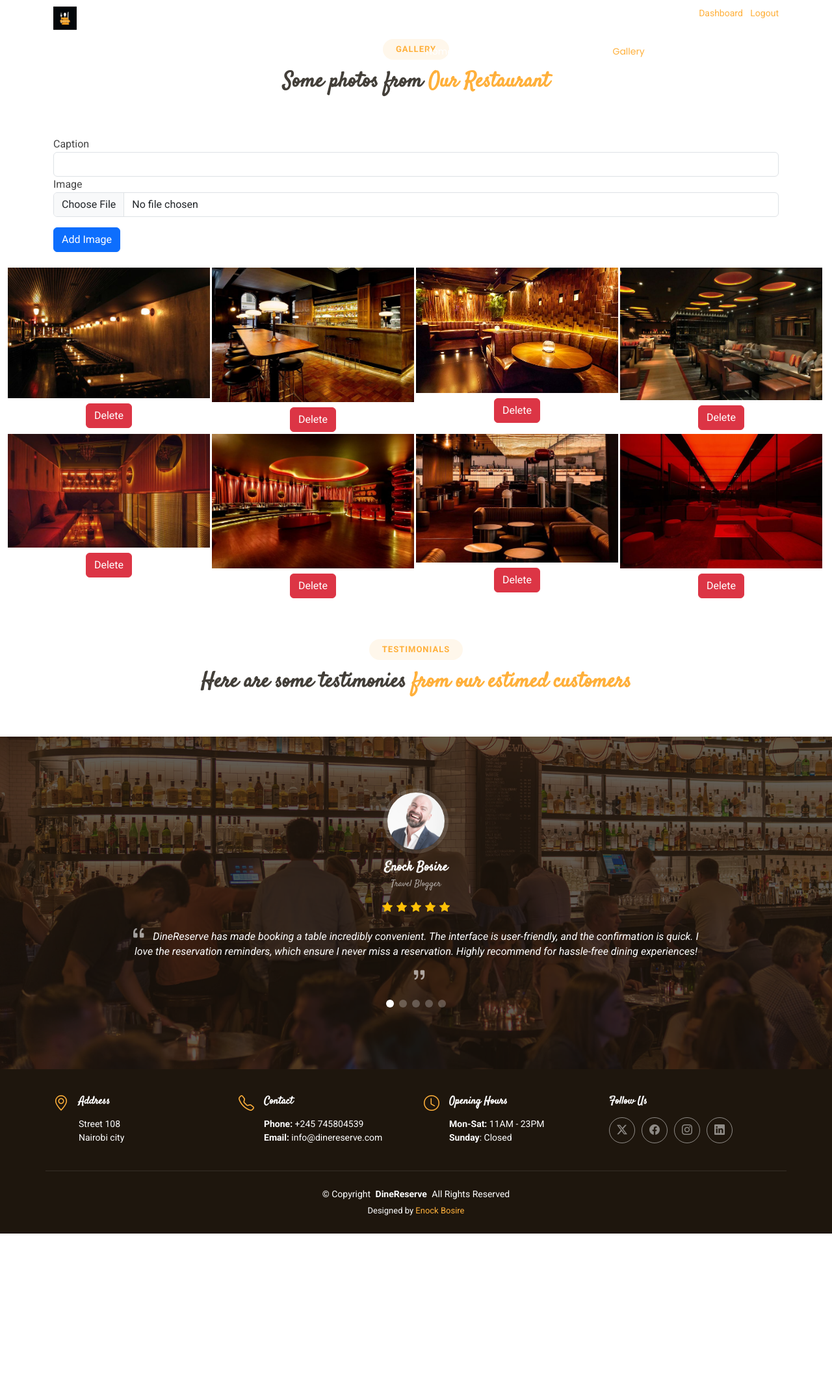
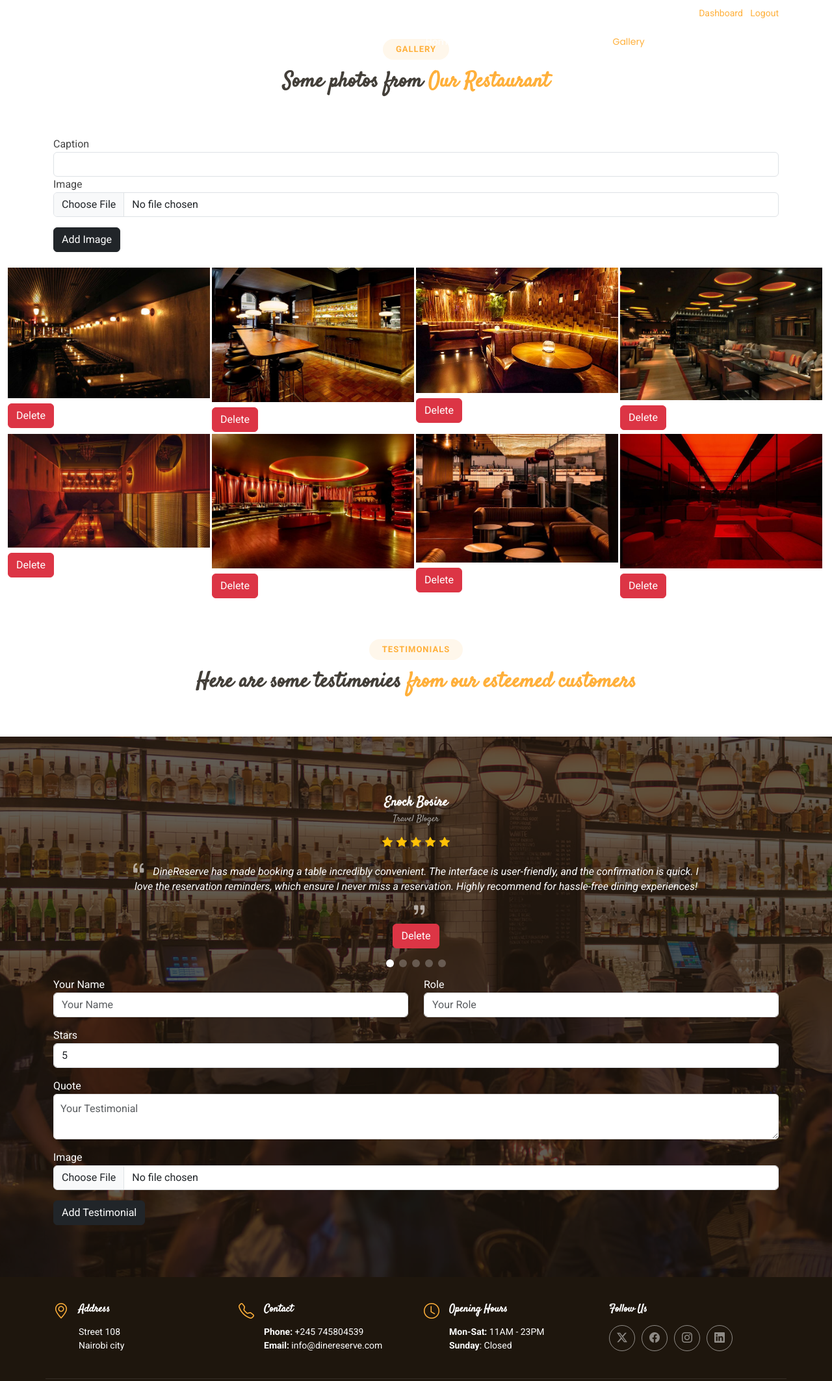
Before and after one commit to Lervez5/DineReserve, a Django app: page /gallery/ in a window 1280 px wide. Shown: the top 2126 px of the page at 65% size. Before the commit the page ends 1899 px from the top, so only its background shows below. Run offline with Django 5.2, Linux system fonts and the light colour scheme; a user stored in the database is signed in; data comes from the database, SQL or seed files in the repository; both versions use the stored data as it was after the commit; parts of the project's set-up code (start-up, migrations or seed data) failed here and were passed over; some libraries are stand-ins or nearby versions.

Commit message:
Few changes

```diff
--- a/del_app/admin.py
+++ b/del_app/admin.py
@@ -1,8 +1,9 @@
 from django.contrib import admin
-from .models import contacts,booking,MenuItem,Gallery
+from .models import contacts,booking,MenuItem,Gallery,Testimonial
 
 # Register your models here.
 admin.site.register(contacts)
 admin.site.register(booking)
 admin.site.register(MenuItem)
 admin.site.register(Gallery)
+admin.site.register(Testimonial)
--- a/del_app/views.py
+++ b/del_app/views.py
@@ -6,7 +6,7 @@ from del_app.credentials import LipanaMpesaPpassword, MpesaAccessToken
 from django.contrib import messages
 from django.shortcuts import render, redirect, get_object_or_404
 from django.contrib.auth.decorators import login_required
-from .models import contacts, booking, MenuItem, Gallery
+from .models import contacts, booking, MenuItem, Gallery ,Testimonial
 
 def home(request):
     """ This is for the home_page """
@@ -71,7 +71,7 @@ def events(request):
     return render(request, 'events.html')
 
 def gallery(request):
-    """ This is for the gallery view """
+    """ This is for the gallery and testimonials view """
     if request.method == 'POST':
         if 'add_image' in request.POST:
             image = request.FILES.get('image')
@@ -90,10 +90,32 @@ def gallery(request):
             messages.success(request, "Image deleted successfully!")
             return redirect('del_app:gallery')
 
+        if 'add_testimonial' in request.POST:
+            name = request.POST.get('name')
+            role = request.POST.get('role')
+            stars = request.POST.get('stars')
+            quote = request.POST.get('quote')
+            image = request.FILES.get('image')
+            if name and quote:  # Ensure required fields are provided
+                Testimonial.objects.create(name=name, role=role, stars=stars, quote=quote, image=image)
+                messages.success(request, "Testimonial added successfully!")
+            else:
+                messages.error(request, "Please provide the required fields.")
+            return redirect('del_app:gallery')
+
+        if 'delete_testimonial' in request.POST:
+            testimonial_id = request.POST.get('testimonial_id')
+            testimonial = get_object_or_404(Testimonial, id=testimonial_id)
+            testimonial.delete()
+            messages.success(request, "Testimonial deleted successfully!")
+            return redirect('del_app:gallery')
+
     images = Gallery.objects.exclude(image='')
+    testimonials = Testimonial.objects.all()
 
     context = {
         'images': images,
+        'testimonials': testimonials,
     }
     return render(request, 'gallery.html', context)
 
--- a/templates/gallery.html
+++ b/templates/gallery.html
@@ -33,7 +33,7 @@
                     <label for="image">Image</label>
                     <input type="file" name="image" id="image" class="form-control">
                 </div>
-                <button type="submit" name="add_image" class="btn btn-primary mt-3">Add Image</button>
+                <button type="submit" name="add_image" class="btn btn-dark mt-3">Add Image</button>
             </form>
         </div>
         <!-- End Add Image Form -->
@@ -50,7 +50,7 @@
                         </a>
                         {% endif %}
                         {% if user.is_authenticated and user.is_superuser %}
-                        <div class="text-center mt-2">
+                        <div class="text-start mt-2">
                             <form action="" method="post" style="display:inline;" onsubmit="return confirm('Are you sure you want to delete this image?');">
                                 {% csrf_token %}
                                 <input type="hidden" name="image_id" value="{{ image.id }}">
@@ -66,20 +66,20 @@
         <!-- End Gallery Images -->
 
     </section>
-    <!-- /Gallery Section -->
+    <!-- /End of Gallery Section -->
+
+    <!-- Testimonials section start -->
     <!-- Section Title -->
     <div class="container section-title" data-aos="fade-up">
         <h2>Testimonials</h2>
-          <div><span>Here are some testimonies </span> <span class="description-title">from our estimed customers</span></div>
+        <div><span>Here are some testimonies </span> <span class="description-title">from our esteemed customers</span></div>
     </div><!-- End Section Title -->
 
     <!-- Testimonials Section -->
     <section id="testimonials" class="testimonials section dark-background">
-
         <img src="assets/img/testimonials-bg.jpg" class="testimonials-bg" alt="">
 
         <div class="container" data-aos="fade-up" data-aos-delay="100">
-
             <div class="swiper init-swiper">
                 <script type="application/json" class="swiper-config">
                 {
@@ -97,131 +97,72 @@
                 }
                 </script>
                 <div class="swiper-wrapper">
-
+                    {% for testimonial in testimonials %}
                     <div class="swiper-slide">
                         <div class="testimonial-item">
-                <img src="assets/img/testimonials/testimonials-1.jpg" class="testimonial-img" alt="">
-                <h3>Enock Bosire</h3>
-                <h4>Travel Blogger</h4>
+                            {% if testimonial.image %}
+                            <img src="{{ testimonial.image.url }}" class="testimonial-img" alt="{{ testimonial.name }}">
+                            {% endif %}
+                            <h3>{{ testimonial.name }}</h3>
+                            <h4>{{ testimonial.role }}</h4>
                             <div class="stars">
+                                {% for i in "12345"|slice:":testimonial.stars" %}
                                 <i class="bi bi-star-fill"></i>
-                  <i class="bi bi-star-fill"></i>
-                  <i class="bi bi-star-fill"></i>
-                  <i class="bi bi-star-fill"></i>
-                  <i class="bi bi-star-fill"></i>
+                                {% endfor %}
                             </div>
                             <p>
                                 <i class="bi bi-quote quote-icon-left"></i>
-                  <span>DineReserve has made booking a table incredibly convenient. The interface is user-friendly,
-                    and the confirmation is quick. I love the reservation reminders, which ensure I never miss a
-                    reservation. Highly recommend for hassle-free dining experiences!
-                  </span>
+                                <span>{{ testimonial.quote }}</span>
                                 <i class="bi bi-quote quote-icon-right"></i>
                             </p>
+                            {% if user.is_authenticated and user.is_superuser %}
+                            <div class="text-center mt-2">
+                                <form action="" method="post" style="display:inline;" onsubmit="return confirm('Are you sure you want to delete this testimonial?');">
+                                    {% csrf_token %}
+                                    <input type="hidden" name="testimonial_id" value="{{ testimonial.id }}">
+                                    <button type="submit" name="delete_testimonial" class="btn btn-danger">Delete</button>
+                                </form>
+                            </div>
+                            {% endif %}
                         </div>
                     </div>
-          <!-- End testimonial item -->
-
-            <div class="swiper-slide">
-              <div class="testimonial-item">
-                <img src="assets/img/testimonials/testimonials-2.jpg" class="testimonial-img" alt="">
-                <h3>Brendah Khalenya</h3>
-                <h4>Event Planner</h4>
-                <div class="stars">
-                  <i class="bi bi-star-fill"></i>
-                  <i class="bi bi-star-fill"></i>
-                  <i class="bi bi-star-fill"></i>
-                  <i class="bi bi-star-fill"></i>
-                  <i class="bi bi-star-fill"></i>
-                </div>
-                <p>
-                  <i class="bi bi-quote quote-icon-left"></i>
-                  <span>DineReserve offers exceptional service every time. The real-time availability and instant confirmations give
-                    me peace of mind. Whether it's a last-minute booking or planning ahead, I can always count on DineReserve to
-                    deliver. Truly a valuable tool for dining out!
-                  </span>
-                  <i class="bi bi-quote quote-icon-right"></i>
-                </p>
-              </div>
-            </div>
-          <!-- End testimonial item -->
-
-            <div class="swiper-slide">
-              <div class="testimonial-item">
-                <img src="assets/img/testimonials/testimonials-3.jpg" class="testimonial-img" alt="">
-                <h3>Carino karen </h3>
-                <h4>Lifestyle Blogger</h4>
-                <div class="stars">
-                  <i class="bi bi-star-fill"></i>
-                  <i class="bi bi-star-fill"></i>
-                  <i class="bi bi-star-fill"></i>
-                  <i class="bi bi-star-fill"></i>
-                  <i class="bi bi-star-fill"></i>
-                </div>
-                <p>
-                  <i class="bi bi-quote quote-icon-left"></i>
-                  <span>DineReserve has been a game-changer for me. The reservation process is quick and straightforward,
-                    and I love being able to read reviews before booking. The special offers and reservation reminders
-                    make dining out so much more enjoyable. Highly recommend!
-                  </span>
-                  <i class="bi bi-quote quote-icon-right"></i>
-                </p>
-              </div>
-            </div>
-          <!-- End testimonial item -->
-
-            <div class="swiper-slide">
-              <div class="testimonial-item">
-                <img src="assets/img/testimonials/testimonials-4.jpg" class="testimonial-img" alt="">
-                <h3>Ian Dancan</h3>
-                <h4>Business Executive</h4>
-                <div class="stars">
-                  <i class="bi bi-star-fill"></i>
-                  <i class="bi bi-star-fill"></i>
-                  <i class="bi bi-star-fill"></i>
-                  <i class="bi bi-star-fill"></i>
-                  <i class="bi bi-star-fill"></i>
-                </div>
-                <p>
-                  <i class="bi bi-quote quote-icon-left"></i>
-                  <span>As someone who dines out frequently, DineReserve is my go-to for reservations. The app is intuitive, and I
-                    appreciate the loyalty program which rewards me for dining out. DineReserve has certainly enhanced my dining
-                    experiences with its efficient service.
-                  </span>
-                  <i class="bi bi-quote quote-icon-right"></i>
-                </p>
-              </div>
-            </div><!-- End testimonial item -->
-
-            <div class="swiper-slide">
-              <div class="testimonial-item">
-                <img src="assets/img/testimonials/testimonials-5.jpg" class="testimonial-img" alt="">
-                <h3>Elikanah Bosire</h3>
-                <h4>Food Critic</h4>
-                <div class="stars">
-                  <i class="bi bi-star-fill"></i>
-                  <i class="bi bi-star-fill"></i>
-                  <i class="bi bi-star-fill"></i>
-                  <i class="bi bi-star-fill"></i>
-                  <i class="bi bi-star-fill"></i>
-                </div>
-                <p>
-                  <i class="bi bi-quote quote-icon-left"></i>
-                  <span>Planning nights out has become so much easier with DineReserve. The seamless process, along with the ability
-                    to read restaurant reviews, makes choosing a place effortless. I've discovered several great new spots through
-                    this platform. Five stars all the way!
-                  </span>
-                  <i class="bi bi-quote quote-icon-right"></i>
-                </p>
-              </div>
-            </div>
-          <!-- End testimonial item -->
+                    {% endfor %}
                 </div>
                 <div class="swiper-pagination"></div>
             </div>
-
         </div>
 
+        {% if user.is_authenticated and user.is_superuser %}
+        <!-- Add Testimonial Form -->
+        <div class="container" data-aos="fade-up" data-aos-delay="100">
+            <div class="row">
+                <div class="col-md-6 form-group">
+                    <label for="name">Your Name</label>
+                    <input type="text" name="name" class="form-control" id="name" placeholder="Your Name" required="">
+                </div>
+                <div class="col-md-6 form-group mt-3 mt-md-0">
+                    <label for="role">Role</label>
+                    <input type="text" name="role" class="form-control" id="role" placeholder="Your Role" required="">
+                </div>
+            </div>
+            <div class="form-group mt-3">
+                <label for="stars">Stars</label>
+                <input type="number" name="stars" class="form-control" id="stars" min="1" max="5" value="5" required="">
+            </div>
+            <div class="form-group mt-3">
+                <label for="quote">Quote</label>
+                <textarea name="quote" class="form-control" id="quote" placeholder="Your Testimonial" required="" style="border: 1px solid #ddd; padding: 10px; border-radius: 5px;"></textarea>
+            </div>
+            <div class="form-group mt-3">
+                <label for="image">Image</label>
+                <input type="file" name="image" class="form-control" id="image" required="">
+            </div>
+            <div class="text-start mt-3">
+                <button type="submit" name="add_testimonial" class="btn btn-dark">Add Testimonial</button>
+            </div>
+        </div>
+        <!-- End Add Testimonial Form -->
+        {% endif %}
     </section>
     <!-- /Testimonials Section -->
 
--- a/templates/header.html
+++ b/templates/header.html
@@ -5,7 +5,7 @@
     <div class="container d-flex justify-content-between">
       <div class="logo d-flex align-items-center">
         <a href="{% url 'del_app:home' %}">
-          <img src="{% static 'assets/img/Logo.jpeg' %}" alt="Logo" class="topbar-logo">
+          {% comment %} <img src="{% static 'assets/img/Logo.jpeg' %}" alt="Logo" class="topbar-logo"> {% endcomment %}
         </a>
       </div>
       <div class="auth-buttons">
```
Also changed, not shown: del_app/models.py (+10 -0 lines), db.sqlite3, del_app/migrations/0004_testimonial.py (added). Lines whose indentation alone changed are shown as unchanged.
